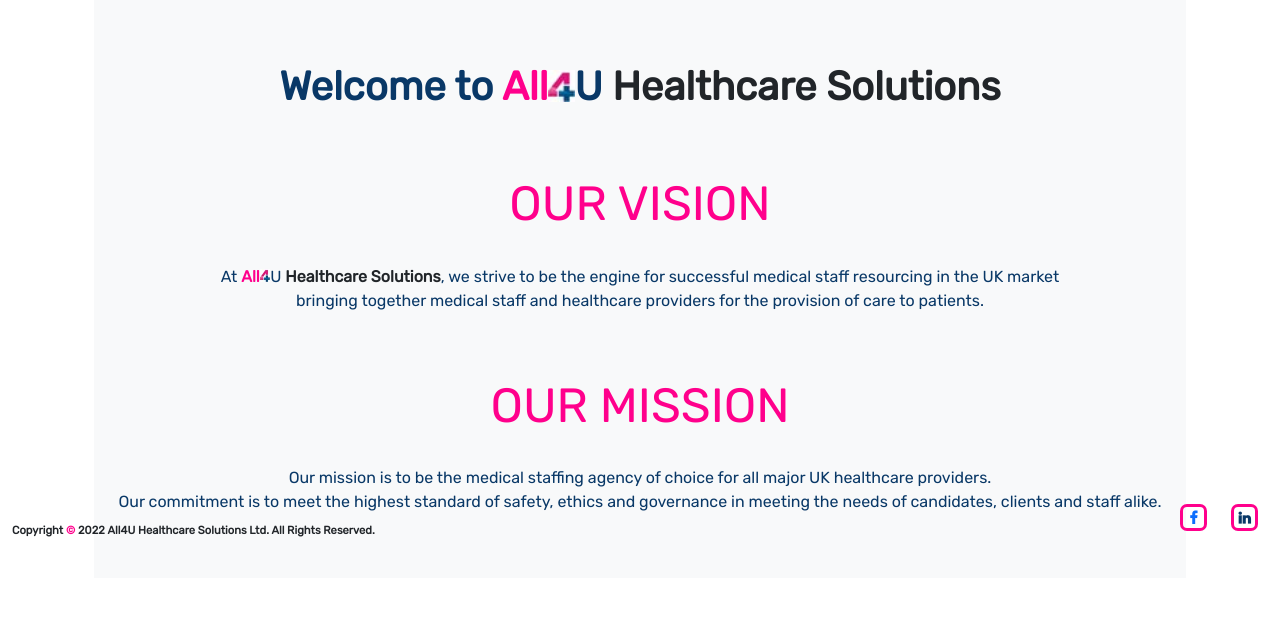
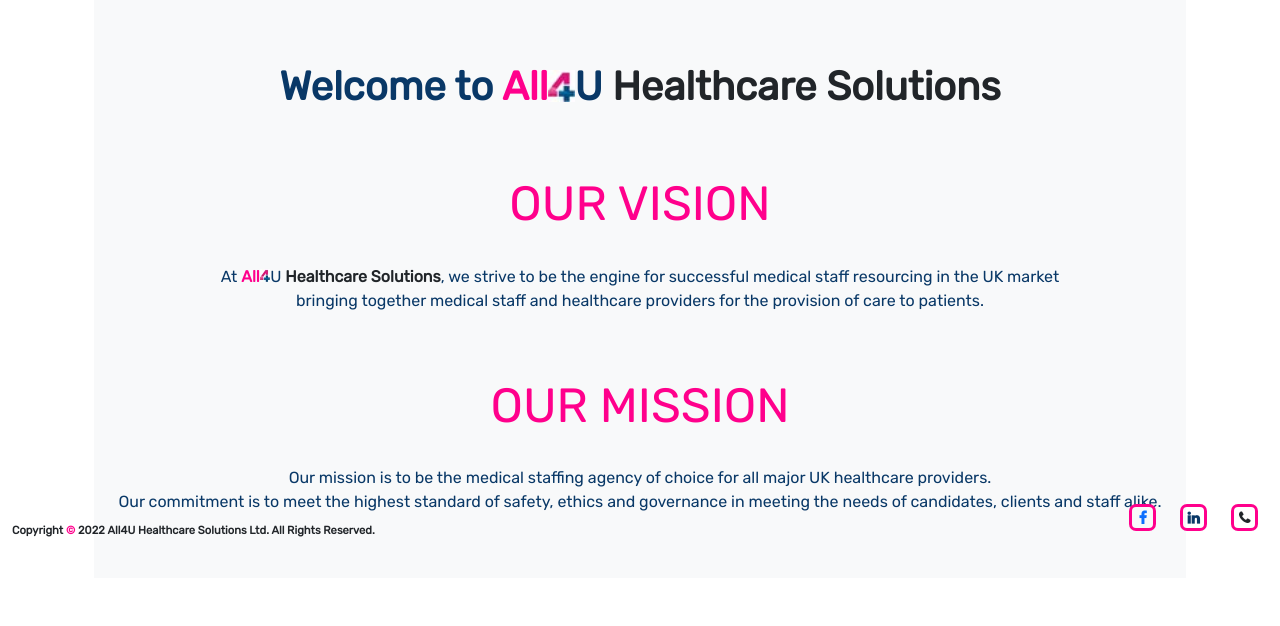
Before and after one commit to ftanekha/all4u, a PHP site: page /index.html in a window 1280 px wide. Shown: the part 249-875 px from the top of the page. Run offline with PHP 8.4, Linux system fonts and the light colour scheme; some libraries are stand-ins or nearby versions.

Commit message:
add autocall button in footer

```diff
--- a/index.html
+++ b/index.html
@@ -397,6 +397,9 @@
                 <a href='https://www.linkedin.com/company/all4u-healthcare-solutions-ltd' class='btn social-icon button' data-abc='true'>
                     <i class='fa fa-linkedin btn-round fw-bolder' style='color: #093867;'></i>
                 </a>
+                <a href='tel: 020 3855 6165' class='btn social-icon button' >
+                    <i class='fa fa-phone text-dark btn-round fw-bolder' title='auotcall'></i>
+                </a>
             </div>
         </div>
     </footer>
--- a/styles/socialMedia.css
+++ b/styles/socialMedia.css
@@ -18,6 +18,9 @@
     outline: solid .25em #FF008C;
 }
 .social-icon .fa-linkedin {
+    outline: solid .25em #FF008C;
+}
+.social-icon .fa-phone {
     outline: solid .25em #FF008C;
 }
 
```
